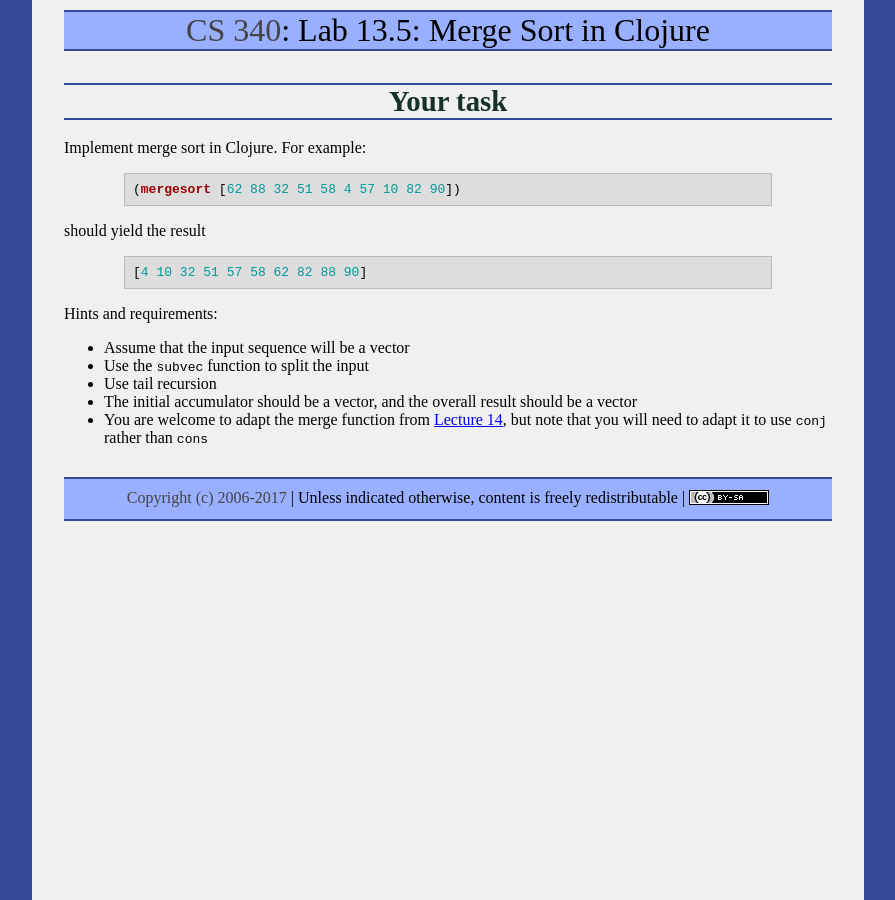
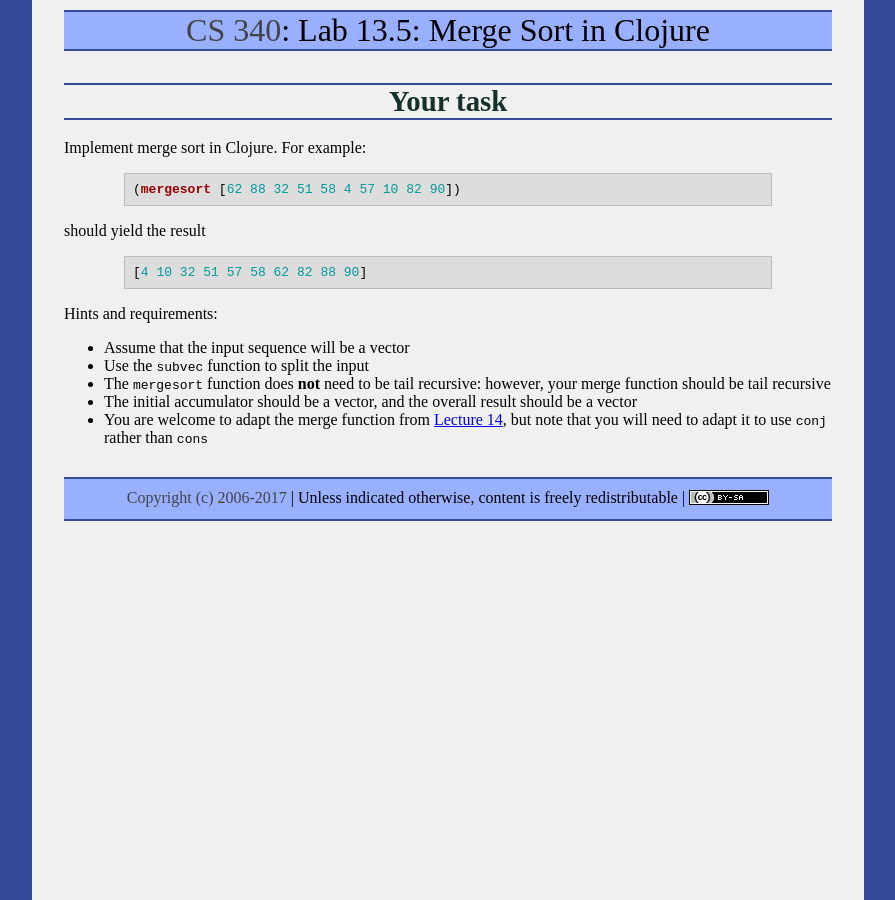
Before and after one commit to ycpcs/cs340-fall2017, a Jekyll site: the page built from labs/lab13_5.md, in a window 1280 px wide. Shown: the whole page, without its empty margins (192-1087 px from the left). Built offline with Jekyll 4.4.1, drawn with Linux system fonts in a browser that asks for light colours.

Commit message:
clarify need for tail recursion

```diff
--- a/labs/lab13_5.md
+++ b/labs/lab13_5.md
@@ -21,6 +21,6 @@ Hints and requirements:
 
 * Assume that the input sequence will be a vector
 * Use the `subvec` function to split the input
-* Use tail recursion
+* The `mergesort` function does **not** need to be tail recursive: however, your merge function should be tail recursive
 * The initial accumulator should be a vector, and the overall result should be a vector
 * You are welcome to adapt the merge function from [Lecture 14](../lectures/lecture14.html), but note that you will need to adapt it to use `conj` rather than `cons`
```
